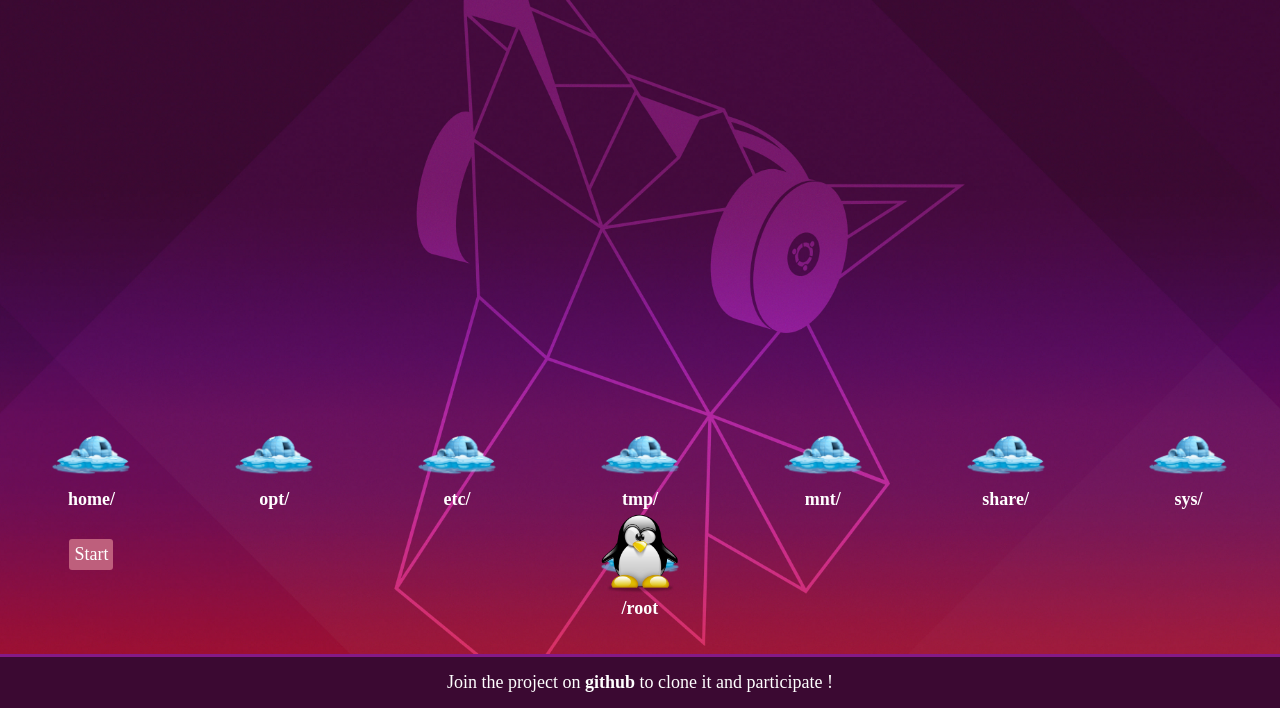
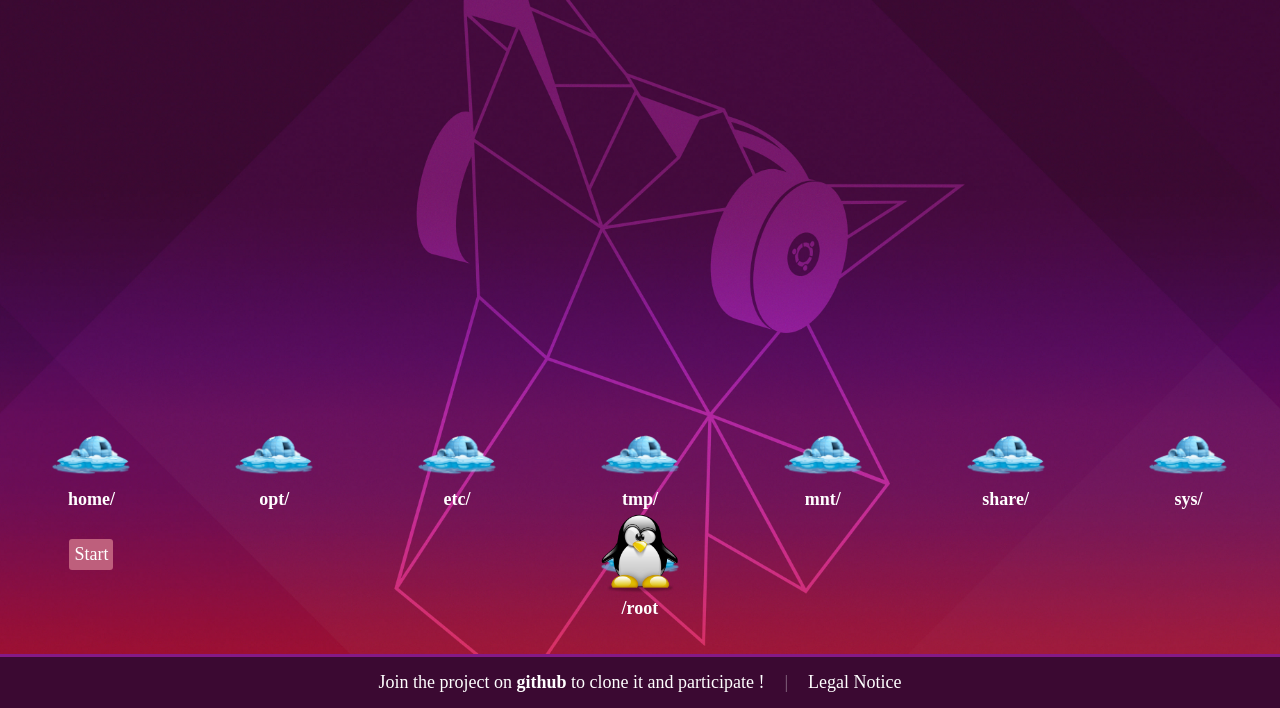
Before and after one commit to innermost47/terminux, a plain HTML site: page index.html in a window 1280 px wide. Shown: the part 92-800 px from the top of the page. Drawn offline with Linux system fonts and the light colour scheme.

```diff
--- a/index.html
+++ b/index.html
@@ -222,7 +222,15 @@
 
     <!-- FOOTER -->
 
-    <footer>
+    <footer
+      style="
+        display: flex;
+        justify-content: center;
+        align-items: center;
+        gap: 20px;
+        flex-wrap: wrap;
+      "
+    >
       <div>
         Join the project on
         <a href="https://github.com/innermost47/terminux" target="_blank"
@@ -230,6 +238,15 @@
         >
         to clone it and participate !
       </div>
+      <span style="color: rgba(255, 255, 255, 0.4)">|</span>
+      <div>
+        <a
+          href="https://legals.anthony-charretier.fr/"
+          style="color: #fff; text-decoration: none; font-weight: normal"
+        >
+          Legal Notice
+        </a>
+      </div>
     </footer>
 
     <script src="main.js"></script>
```
Also changed, not shown: manifest.json.
